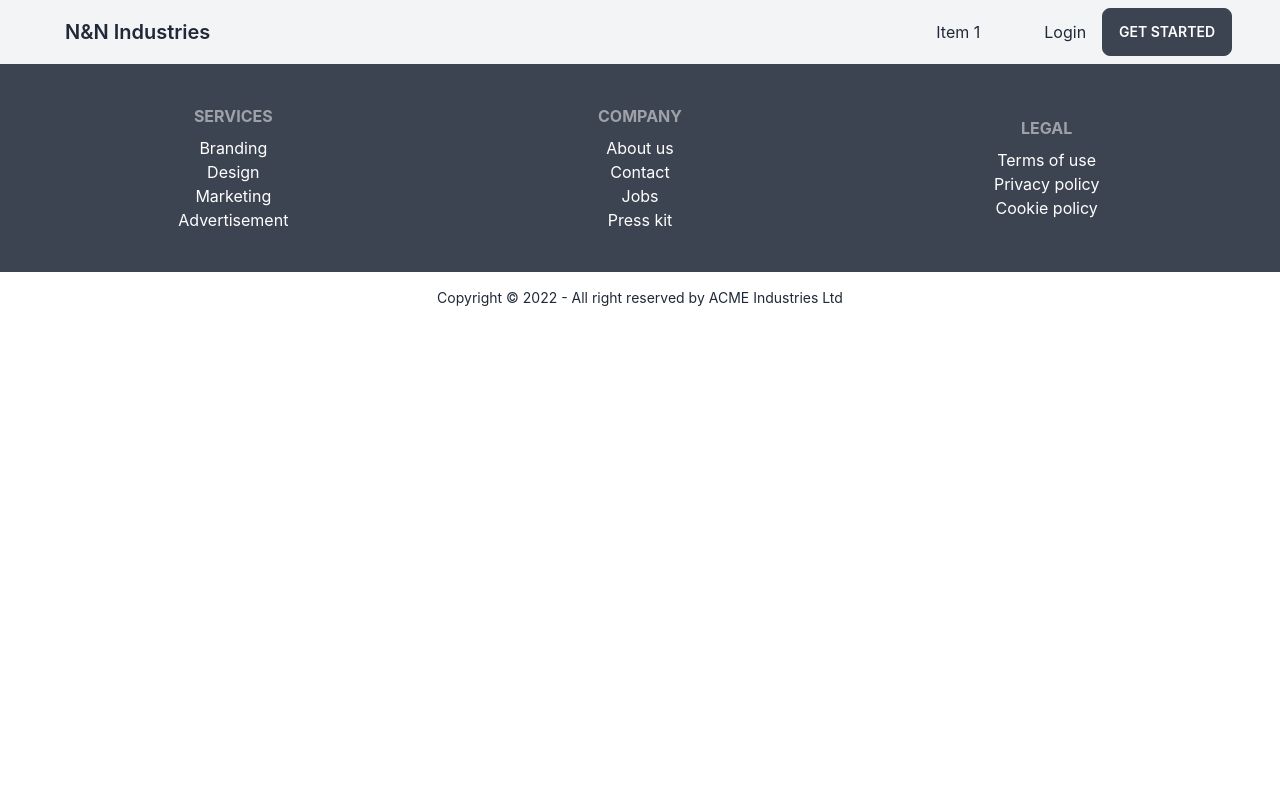
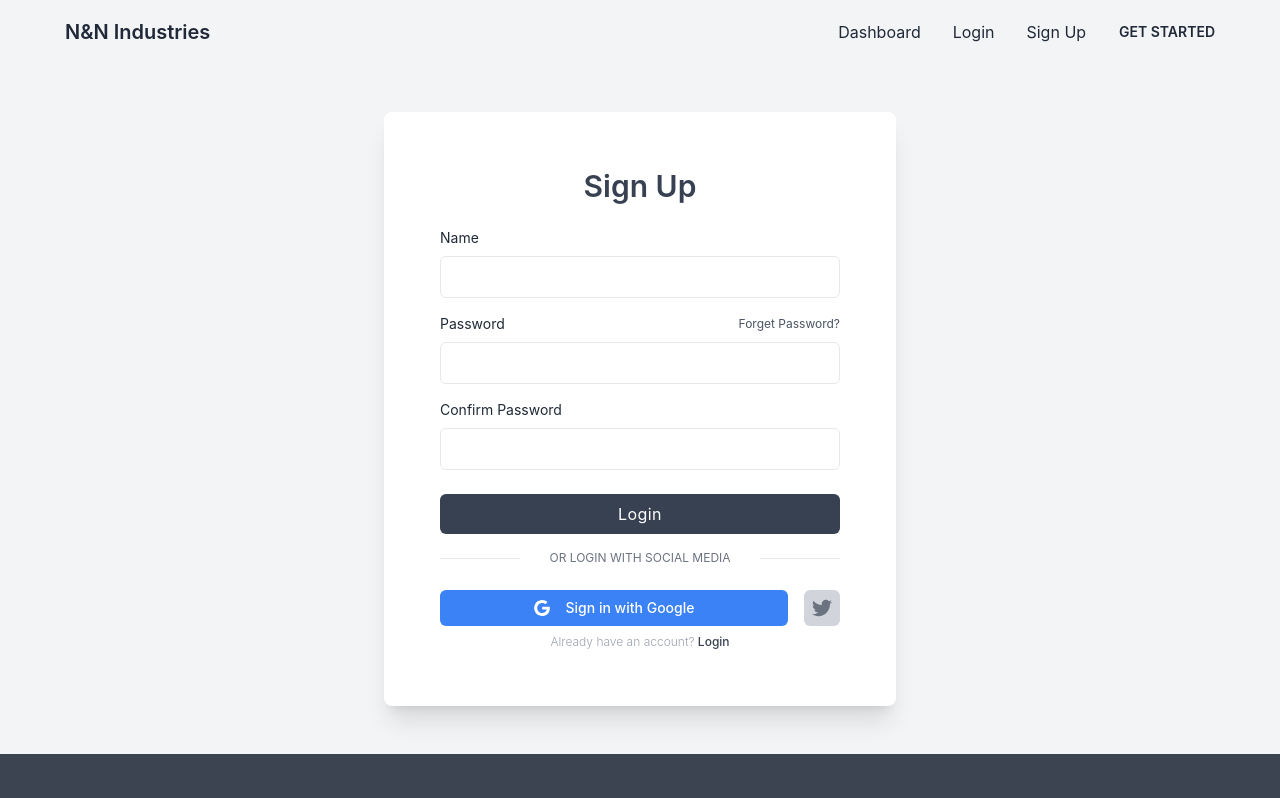
Before and after one commit to Neamul01/nn-industries-client, a React (Create React App) app: page /signup in a window 1280 px wide. Shown: the top 798 px of the page. Built offline with nearby package versions, Linux system fonts and the light colour scheme.

Commit message:
sign up page added and dashboard added

```diff
--- a/src/App.js
+++ b/src/App.js
@@ -5,6 +5,7 @@
 import Home from './components/Home/Home';
 import Purchase from './components/Home/Purchase';
 import Login from './components/Login/Login';
+import Signup from './components/Login/Signup';
 
 function App() {
   return (
@@ -13,8 +14,11 @@
       <div className="px-4 md:px-8 lg:px-12 bg-gray-100">
         <Routes>
           <Route path='/' element={<Home></Home>}></Route>
-          <Route path='/login' element={<Login></Login>}></Route>
-          <Route path='/purchase' element={<Purchase></Purchase>}></Route>
+          <Route path='/home' element={<Home></Home>}></Route>
+          <Route path='dashboard' element={<Login></Login>}></Route>
+          <Route path='login' element={<Login></Login>}></Route>
+          <Route path='signup' element={<Signup></Signup>}></Route>
+          <Route path='purchase' element={<Purchase></Purchase>}></Route>
         </Routes>
       </div>
       <Footer></Footer>
--- /dev/null
+++ b/src/components/Dashboard/Dashboard.js
@@ -0,0 +1,11 @@
+import React from 'react';
+
+const Dashboard = () => {
+    return (
+        <div>
+            <h2 className="text-3xl text-primary">Dashboard</h2>
+        </div>
+    );
+};
+
+export default Dashboard;
--- a/src/components/Login/Login.js
+++ b/src/components/Login/Login.js
@@ -1,4 +1,5 @@
 import React from 'react';
+import { Link } from 'react-router-dom';
 
 const Login = () => {
     return (
@@ -7,7 +8,7 @@
                 <div class="hidden bg-cover lg:block lg:w-1/2" style={{ backgroundImage: "url('https://images.unsplash.com/photo-1606660265514-358ebbadc80d?ixid=MXwxMjA3fDB8MHxwaG90by1wYWdlfHx8fGVufDB8fHw%3D&ixlib=rb-1.2.1&auto=format&fit=crop&w=1575&q=80')" }}></div>
 
                 <div class="w-full px-6 py-8 md:px-8 lg:w-1/2">
-                    <h2 class="text-2xl font-semibold text-center text-gray-700 dark:text-white">N&N Industries</h2>
+                    <h2 class="text-2xl font-semibold text-center text-gray-700 dark:text-white">Login</h2>
 
                     <p class="text-xl text-center text-gray-600 dark:text-gray-200">Welcome back!</p>
 
@@ -61,8 +62,8 @@
                             </svg>
                         </a>
                     </div>
-                    <p class="mt-2 text-xs font-light text-center text-gray-400"> Don't have an account? <a href="#"
-                        class="font-medium text-gray-700 dark:text-gray-200 hover:underline">Create One</a>
+                    <p class="mt-2 text-xs font-light text-center text-gray-400"> Don't have an account? <Link to={'/signup'}
+                        class="font-medium text-gray-700 dark:text-gray-200 hover:underline">Create One</Link>
                     </p>
 
                 </div>
--- /dev/null
+++ b/src/components/Login/Signup.js
@@ -0,0 +1,81 @@
+import React from 'react';
+import { Link } from 'react-router-dom';
+
+const Signup = () => {
+    return (
+        <div className='py-6 md:py-12'>
+            <div class="w-full max-w-lg p-14 m-auto bg-white rounded-lg shadow-xl dark:bg-gray-800">
+                <h1 class="text-3xl font-semibold text-center text-gray-700 dark:text-white">Sign Up</h1>
+
+                <form class="mt-6">
+                    <div>
+                        <label for="username" class="block text-sm text-gray-800 dark:text-gray-200">Name</label>
+                        <input type="text"
+                            class="block w-full px-4 py-2 mt-2 text-gray-700 bg-white border rounded-md dark:bg-gray-800 dark:text-gray-300 dark:border-gray-600 focus:border-blue-400 dark:focus:border-blue-300 focus:ring-blue-300 focus:outline-none focus:ring focus:ring-opacity-40" />
+                    </div>
+
+                    <div class="mt-4">
+                        <div class="flex items-center justify-between">
+                            <label for="password" class="block text-sm text-gray-800 dark:text-gray-200">Password</label>
+                            <a href="!#" class="text-xs text-gray-600 dark:text-gray-400 hover:underline">Forget Password?</a>
+                        </div>
+
+                        <input type="password"
+                            class="block w-full px-4 py-2 mt-2 text-gray-700 bg-white border rounded-md dark:bg-gray-800 dark:text-gray-300 dark:border-gray-600 focus:border-blue-400 dark:focus:border-blue-300 focus:ring-blue-300 focus:outline-none focus:ring focus:ring-opacity-40" />
+                    </div>
+
+                    <div class="mt-4">
+                        <div class="flex items-center justify-between">
+                            <label for="confirmPassword" class="block text-sm text-gray-800 dark:text-gray-200">Confirm Password</label>
+                        </div>
+
+                        <input type="password"
+                            class="block w-full px-4 py-2 mt-2 text-gray-700 bg-white border rounded-md dark:bg-gray-800 dark:text-gray-300 dark:border-gray-600 focus:border-blue-400 dark:focus:border-blue-300 focus:ring-blue-300 focus:outline-none focus:ring focus:ring-opacity-40" />
+                    </div>
+
+                    <div class="mt-6">
+                        <button
+                            class="w-full px-4 py-2 tracking-wide text-white transition-colors duration-200 transform bg-gray-700 rounded-md hover:bg-gray-600 focus:outline-none focus:bg-gray-600">
+                            Login
+                        </button>
+                    </div>
+                </form>
+
+                <div class="flex items-center justify-between mt-4">
+                    <span class="w-1/5 border-b dark:border-gray-600 lg:w-1/5"></span>
+
+                    <a href="!#" class="text-xs text-center text-gray-500 uppercase dark:text-gray-400 hover:underline">or login with Social Media</a>
+
+                    <span class="w-1/5 border-b dark:border-gray-400 lg:w-1/5"></span>
+                </div>
+
+                <div class="flex items-center mt-6 -mx-2">
+                    <button type="button"
+                        class="flex items-center justify-center w-full px-6 py-2 mx-2 text-sm font-medium text-white transition-colors duration-200 transform bg-blue-500 rounded-md hover:bg-blue-400 focus:bg-blue-400 focus:outline-none">
+                        <svg class="w-4 h-4 mx-2 fill-current" viewBox="0 0 24 24">
+                            <path
+                                d="M12.24 10.285V14.4h6.806c-.275 1.765-2.056 5.174-6.806 5.174-4.095 0-7.439-3.389-7.439-7.574s3.345-7.574 7.439-7.574c2.33 0 3.891.989 4.785 1.849l3.254-3.138C18.189 1.186 15.479 0 12.24 0c-6.635 0-12 5.365-12 12s5.365 12 12 12c6.926 0 11.52-4.869 11.52-11.726 0-.788-.085-1.39-.189-1.989H12.24z">
+                            </path>
+                        </svg>
+
+                        <span class="hidden mx-2 sm:inline">Sign in with Google</span>
+                    </button>
+
+                    <a href="!#"
+                        class="p-2 mx-2 text-sm font-medium text-gray-500 transition-colors duration-200 transform bg-gray-300 rounded-md hover:bg-gray-200">
+                        <svg class="w-5 h-5 fill-current" viewBox="0 0 24 24">
+                            <path
+                                d="M23.954 4.569c-.885.389-1.83.654-2.825.775 1.014-.611 1.794-1.574 2.163-2.723-.951.555-2.005.959-3.127 1.184-.896-.959-2.173-1.559-3.591-1.559-2.717 0-4.92 2.203-4.92 4.917 0 .39.045.765.127 1.124C7.691 8.094 4.066 6.13 1.64 3.161c-.427.722-.666 1.561-.666 2.475 0 1.71.87 3.213 2.188 4.096-.807-.026-1.566-.248-2.228-.616v.061c0 2.385 1.693 4.374 3.946 4.827-.413.111-.849.171-1.296.171-.314 0-.615-.03-.916-.086.631 1.953 2.445 3.377 4.604 3.417-1.68 1.319-3.809 2.105-6.102 2.105-.39 0-.779-.023-1.17-.067 2.189 1.394 4.768 2.209 7.557 2.209 9.054 0 13.999-7.496 13.999-13.986 0-.209 0-.42-.015-.63.961-.689 1.8-1.56 2.46-2.548l-.047-.02z">
+                            </path>
+                        </svg>
+                    </a>
+                </div>
+
+                <p class="mt-2 text-xs font-light text-center text-gray-400"> Already have an account? <Link to={'/login'}
+                    class="font-medium text-gray-700 dark:text-gray-200 hover:underline">Login</Link></p>
+            </div>
+        </div>
+    );
+};
+
+export default Signup;
--- a/src/components/Shared/Navbar.js
+++ b/src/components/Shared/Navbar.js
@@ -10,27 +10,23 @@
                         <svg xmlns="http://www.w3.org/2000/svg" className="h-5 w-5" fill="none" viewBox="0 0 24 24" stroke="currentColor"><path strokeLinecap="round" strokeLinejoin="round" strokeWidth="2" d="M4 6h16M4 12h8m-8 6h16" /></svg>
                     </label>
                     <ul tabIndex="0" className="menu menu-compact dropdown-content mt-3 p-2 shadow bg-base-100 rounded-box w-52">
-                        <li><a>Item 1</a></li>
-                        <li tabIndex="0">
-
-                        </li>
-                        <li><a>Item 3</a></li>
+                        <li><Link to={'/dashboard'}>Dashboard</Link></li>
+                        <li><Link to={'/login'}>Login</Link></li>
+                        <li><Link to={'/signup'}>Sign Up</Link></li>
                     </ul>
                 </div>
-                <a className="btn btn-ghost normal-case text-xl">N&N Industries</a>
+                <Link to={'/'} className="btn btn-ghost normal-case text-xl">N&N Industries</Link>
             </div>
             <div className="navbar-center hidden lg:flex">
 
             </div>
             <div className="navbar-end">
                 <ul className="menu menu-horizontal p-0">
-                    <li><a>Item 1</a></li>
-                    <li tabIndex="0">
-
-                    </li>
+                    <li><Link to={'/dashboard'}>Dashboard</Link></li>
                     <li><Link to={'/login'}>Login</Link></li>
+                    <li><Link to={'/signup'}>Sign Up</Link></li>
                 </ul>
-                <a className="btn">Get started</a>
+                <Link to={'/login'} className="btn btn-ghost">Get started</Link>
             </div>
         </div>
     );
```
